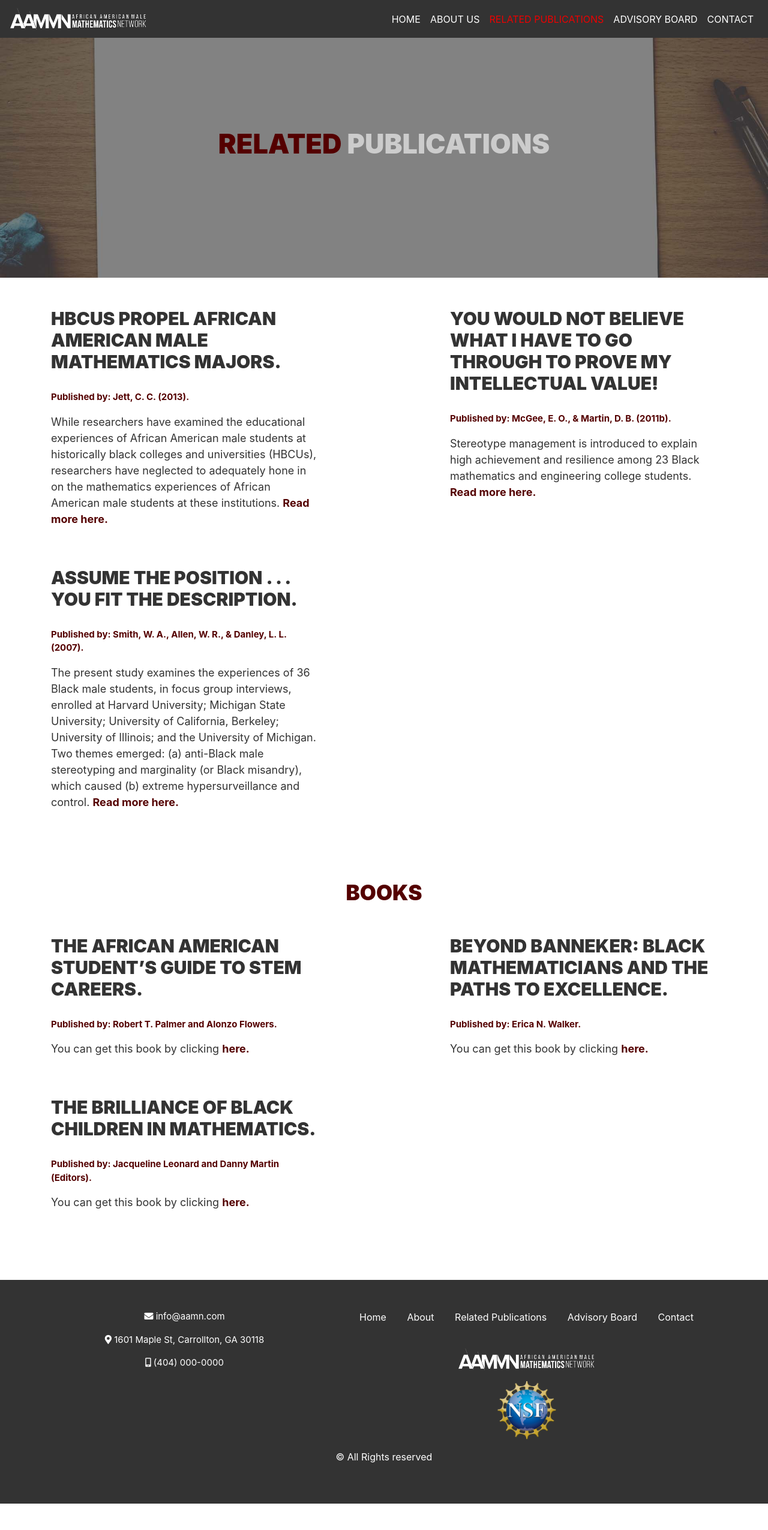
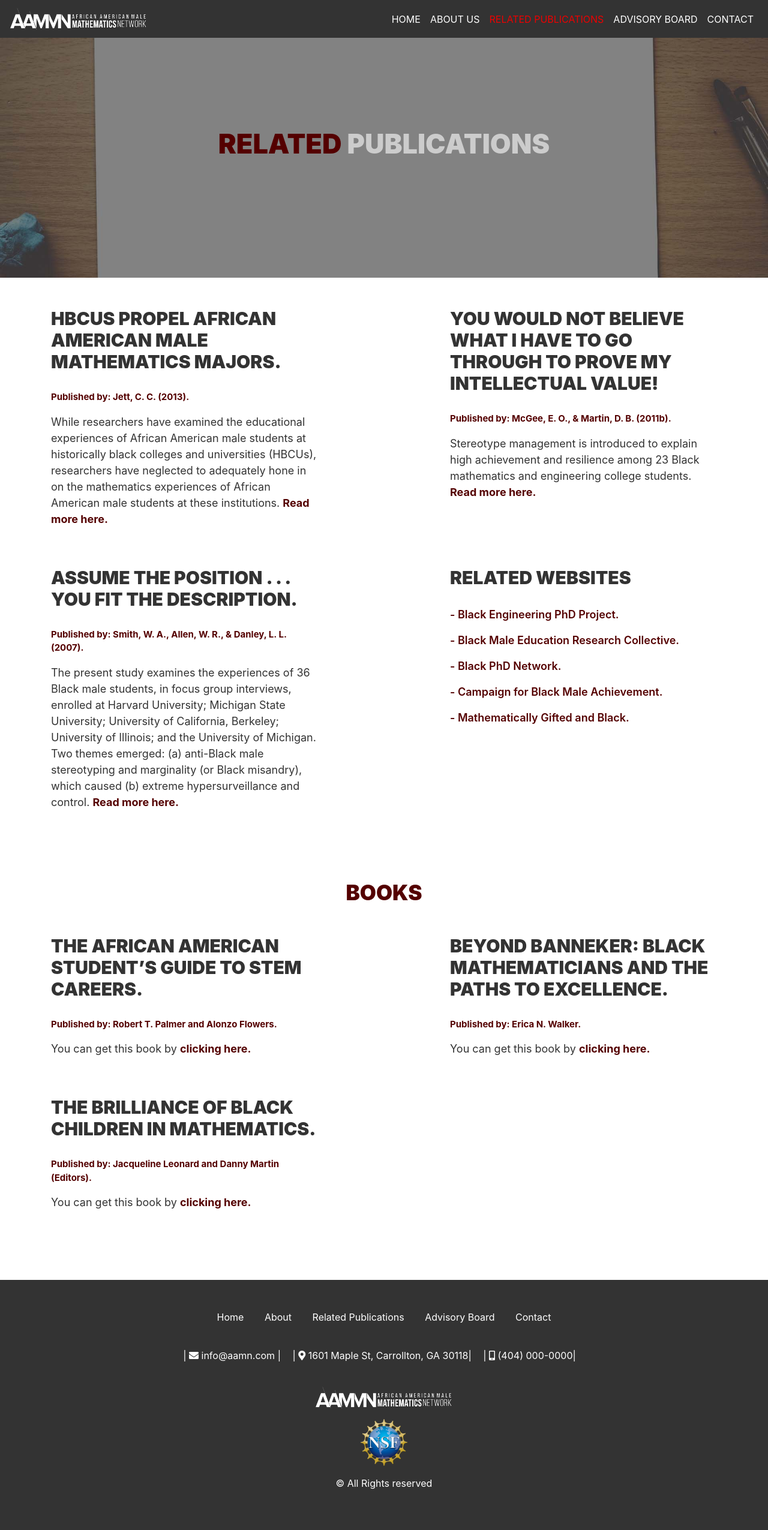
Before and after one commit to AAMMNProject/AAMMNProject.github.io, a Jekyll site: the page built from related-publications.html, in a window 1280 px wide. Shown: the whole page at 60% size. Built offline with Jekyll 4.4.1, drawn with Linux system fonts in a browser that asks for light colours; nearby versions of some CDN libraries; before the commit the page ends 2507 px from its top, so only the background shows below that.

Commit message:
adjussted footer to center an added related website in publication

```diff
--- a/_includes/footer.html
+++ b/_includes/footer.html
@@ -1,15 +1,6 @@
 <footer>
     <div class="container">
-        <div class="row">
-            <div class="col-sm-12 col-md-5 footer-contact floating-left">
-                <p>
-                    <i class="fas fa-envelope"></i> info@aamn.com</p>
-                <p>
-                    <i class="fas fa-map-marker-alt"></i> 1601 Maple St, Carrollton, GA 30118</p>
-                <p>
-                    <i class="fas fa-mobile-alt"></i> (404) 000-0000</p>
-            </div>
-            <div class="col-sm-12 col-md-7">
+
         <nav class="footer-nav floating-right">
             <a href="{{site.url}}" class="maroon">Home</a>
             <a href="{{'about.html' | relative_url}}">About</a>
@@ -18,6 +9,18 @@
             <a href="{{'contact.html' | relative_url}}">Contact</a>
 
         </nav>
+
+        <div class="foot-contact floating-right">
+            <p>
+                |
+                <i class="fas fa-envelope"></i> info@aamn.com |</p>
+            <p>
+                |
+                <i class="fas fa-map-marker-alt"></i> 1601 Maple St, Carrollton, GA 30118|</p>
+            <p>
+                |
+                <i class="fas fa-mobile-alt"></i> (404) 000-0000|</p>
+        </div>
         <p class="foot-logo floating-right">
             <img src="{{ 'assets/img/aammn_white.png' | relative_url }}" class="head-img-res img-fluid" alt=""> </p>
         <p class="foot-logo floating-right">
@@ -25,7 +28,5 @@
 
 
     </div>
-        </div>
-    </div>
     <p class="float-in-down">&copy All Rights reserved </p>
 </footer>
--- a/_layouts/related-publications.html
+++ b/_layouts/related-publications.html
@@ -89,6 +89,26 @@
                 </p>
             </div>
 
+            <div class="col-xl-5  col-sm-12 col-md-5 learn-card">
+                <h3 class="floating-left">Related Websites</h3>
+
+                <p class="floating-left">
+                    <a href="http://blackengineeringphd.org/" target="_blank" class="p-w-links">- Black Engineering PhD Project.</a>
+                </p>
+                <p class="floating-left">
+                    <a href="http://diversity.utexas.edu/black-male-education-research/" target="_blank" class="p-w-links">- Black Male Education Research Collective.</a>
+                </p>
+                <p class="floating-left">
+                    <a href="http://www.blackphdnetwork.com" target="_blank" class="p-w-links">- Black PhD Network. </a>
+                </p>
+                <p class="floating-left">
+                    <a href="https://blackmaleachievement.org/resources" target="_blank" class="p-w-links">- Campaign for Black Male Achievement.</a>
+                </p>
+                <p class="floating-left">
+                    <a href="http://www.mathematicallygiftedandblack.com/aboutus.html" target="_blank" class="p-w-links">- Mathematically Gifted and Black.</a>
+                </p>
+            </div>
+
         </div>
     </div>
 
@@ -103,9 +123,9 @@
                 <p class="publication-p floating-left">Published by: Robert T. Palmer and Alonzo Flowers.
                 </p>
                 <p class="floating-right">
-                    You can get this book by clicking
+                    You can get this book by
                     <a href="https://www.amazon.com/African-American-Students-Guide-Careers/dp/1610697359/ref=sr_1_1?s=books&ie=UTF8&qid=1534430235&sr=1-1&keywords=African+American+guide+to+STEM+careers"
-                        target="_blank" class="p-links">here.</a>
+                        target="_blank" class="p-links">clicking here.</a>
                 </p>
             </div>
 
@@ -114,9 +134,9 @@
                 <p class="publication-p floating-left">Published by: Erica N. Walker.
                 </p>
                 <p class="floating-right">
-                    You can get this book by clicking
+                    You can get this book by
                     <a href="https://www.amazon.com/Beyond-Banneker-Black-Mathematicians-Excellence/dp/1438452160/ref=sr_1_1?s=books&ie=UTF8&qid=1534429891&sr=1-1&keywords=Beyond+Banneker%3A+Black+Mathematicians+and+the+Paths+to+Excellence
-                        " target="_blank" class="p-links">here.</a>
+                        " target="_blank" class="p-links">clicking here.</a>
                 </p>
             </div>
 
@@ -126,9 +146,9 @@
 
                 </p>
                 <p class="floating-right">
-                    You can get this book by clicking
+                    You can get this book by
                     <a href="https://www.amazon.com/Brilliance-Black-Children-Mathematics/dp/1623960797/ref=sr_1_1?ie=UTF8&qid=1534429789&sr=8-1&keywords=The+Brilliance+of+Black+Children+in+Mathematics"
-                        target="_blank" class="p-links">here.</a>
+                        target="_blank" class="p-links">clicking here.</a>
                 </p>
             </div>
 
--- a/_sass/advisory.sass
+++ b/_sass/advisory.sass
@@ -1,3 +1,7 @@
+
+
+
+
 .advisory-div
     background-image: url($baseurl + '/assets/img/advisory.jpg')
 
--- a/_sass/footer.sass
+++ b/_sass/footer.sass
@@ -1,6 +1,6 @@
 .head-img-nsf
-    width: 100px
-    height: 100px
+    width: 80px
+    height: 80px
 
 
 footer
@@ -10,13 +10,14 @@ footer
     padding-top: 50px
     padding-bottom: 50px
     background-color: #333
-    .footer-contact
+
+    .foot-contact > p
+        text-align: center
+        margin-right: 15px
+        display: inline
+    .foot-contact
+        text-align: center
         margin-bottom: 40px
-        color: #fff
-        text-align: left
-        p
-            font-size: 15px
-
 
     .footer-nav
         margin-bottom: 40px
@@ -32,9 +33,15 @@ footer
 
 @media screen and (max-width:520px)
     .footer-nav
+        margin-bottom: 20px
         a
-            font-size: 15px
+            font-size: 13px
+    .head-img-nsf
+        height: 60px
+        width: 60px
 
-    .footer-contact
+
+    .foot-contact
+        margin-bottom: 20px
         p
             font-size: 10px
--- a/assets/css/main.sass
+++ b/assets/css/main.sass
@@ -43,6 +43,13 @@ body
     &:hover
         color: #540000
 
+
+.p-w-links
+    color: #540000
+    font-weight: 600
+    &:hover
+        color: #540000
+
 @import header
 @import home
 @import learn
```
Lines whose indentation alone changed are shown as unchanged.
